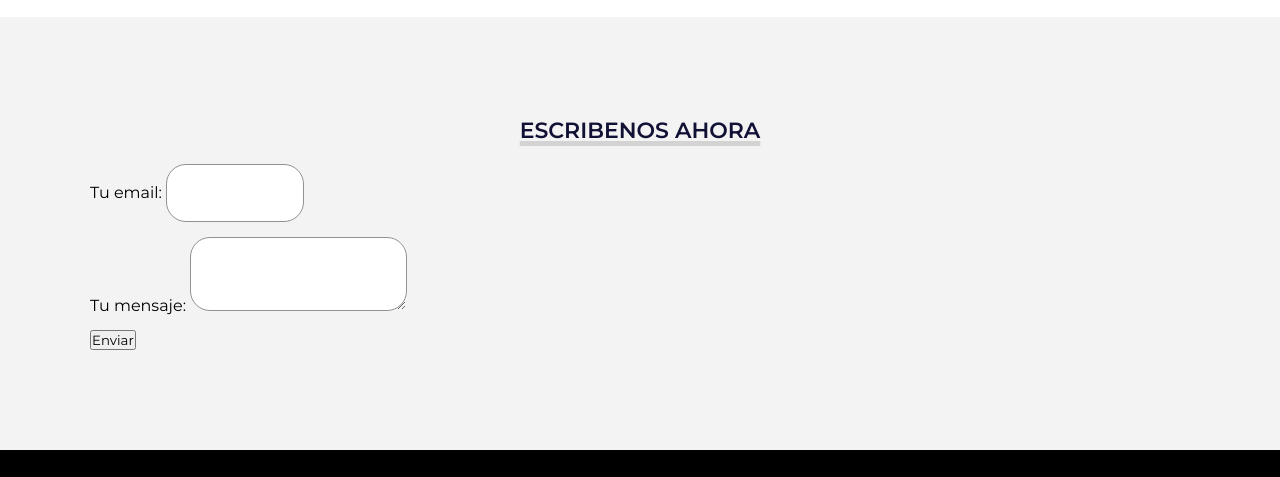
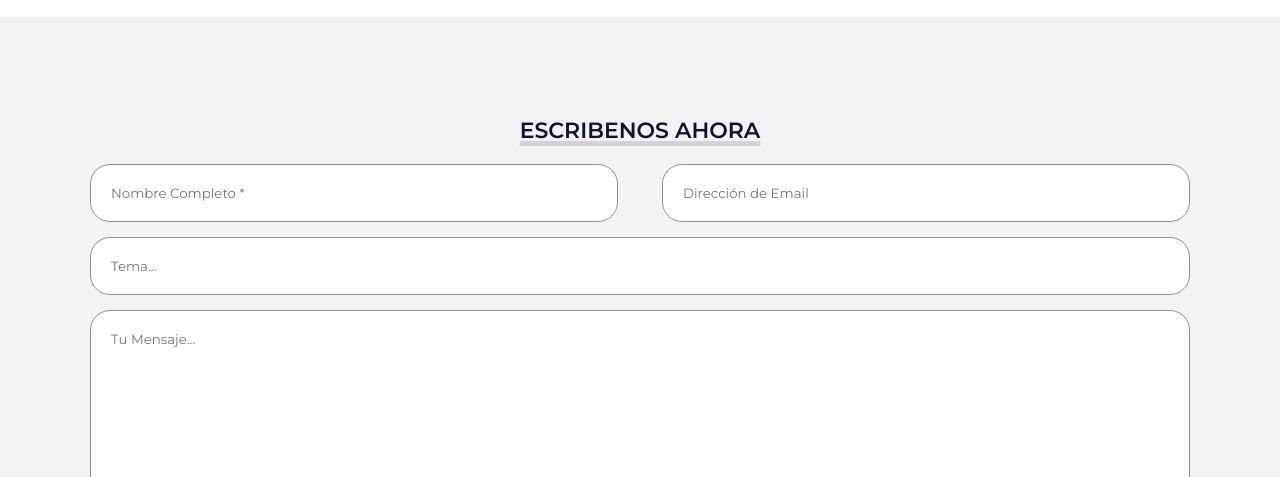
Before and after one commit to m1994d/m1994d.github.io, a plain HTML site: page index.html in a window 1280 px wide. Shown: the part 3671-4148 px from the top of the page. Drawn offline with Linux system fonts and the light colour scheme.

Commit message:
fixing code

```diff
--- a/index.html
+++ b/index.html
@@ -209,7 +209,7 @@
     <section id="contacto">
         <h3 class="titulo-seccion">Escribenos ahora</h3>
         <div class="contenedor-form">
-            <!-- <form action="https://formspree.io/f/xlekrvvk"
+            <form action="https://formspree.io/f/xlekrvvk"
             method="POST">
                 <div class="fila mitad">
                     <input type="text" placeholder="Nombre Completo *" class="input-mitad">
@@ -223,29 +223,6 @@
                 </div>
 
                 <input type="submit" value="Enviar Mensaje" class="btn-enviar">
-            </form> -->
-            <form
-                action="https://formspree.io/f/xlekrvvk"
-                method="POST">
-
-                <div class="fila mitad">
-                <label>
-                    Tu email:
-                    <input type="email" name="email">
-
-                </label>
-                </div>
-
-                <div class="fila">
-
-                <label>
-                    Tu mensaje:
-                    <textarea name="message"></textarea>
-
-                </label>
-                </div>
-                    <!-- your other form fields go here -->
-                    <button type="submit">Enviar</button>
             </form>
         </div>
     </section>
```
